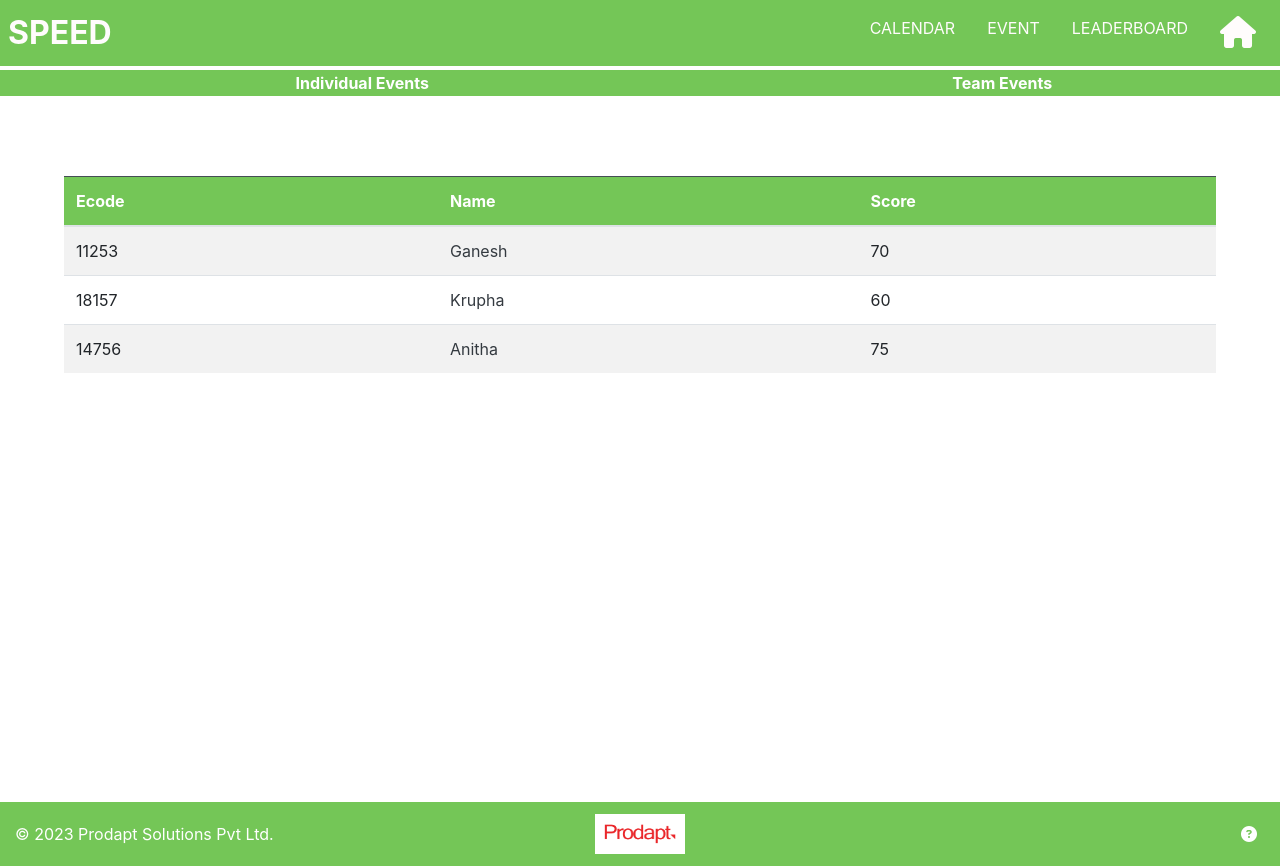
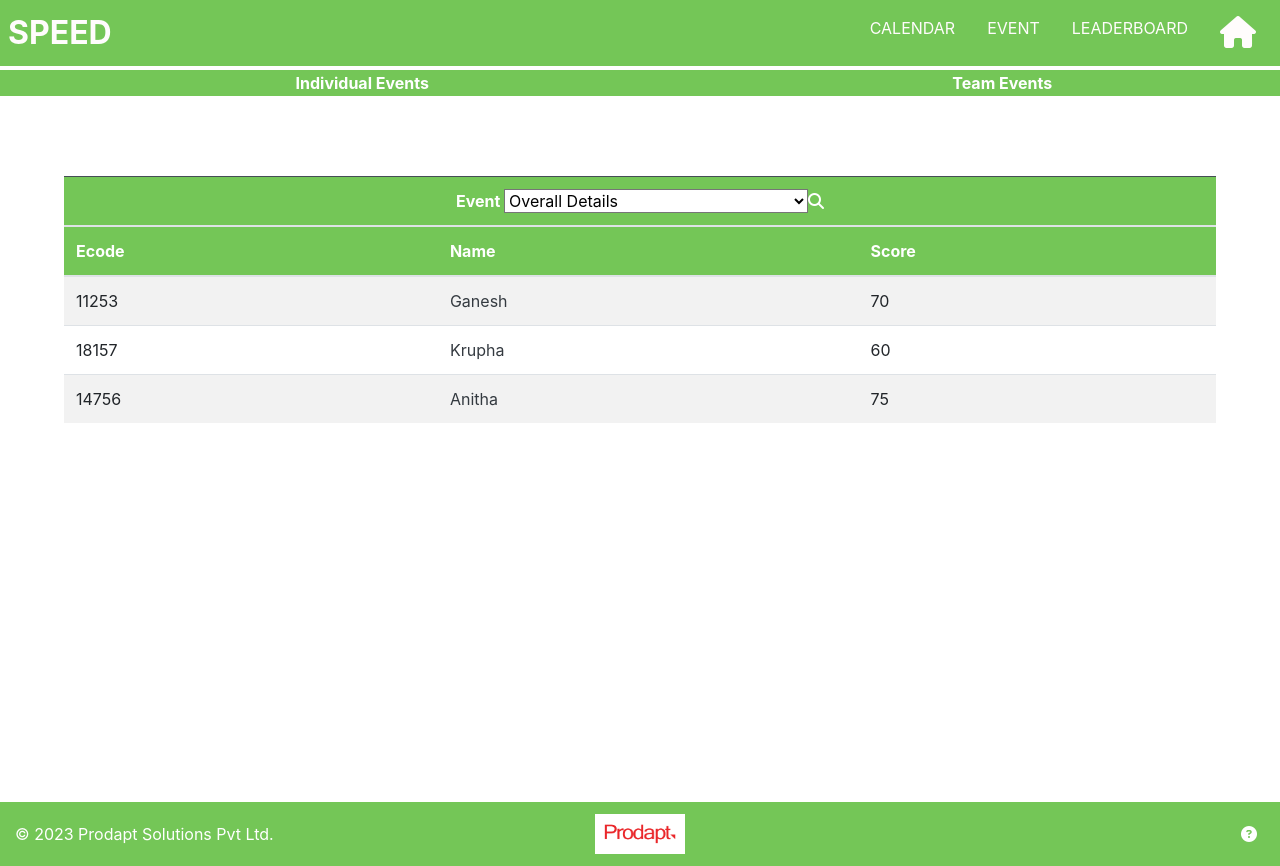
Before and after one commit to Ganesh06031998/Speed, an Angular app: page /leaderboard/individual in a window 1280 px wide. Built offline with nearby package versions, Linux system fonts and the light colour scheme.

Commit message:
Adding options

```diff
--- a/src/app/calendar/calendar.component.ts
+++ b/src/app/calendar/calendar.component.ts
@@ -10,14 +10,23 @@ import { EventModel } from '../shared/events.model';
 })
 export class CalendarComponent implements OnInit {
   eventDetails : EventModel[]=[];
+  private csvEventUrl = '../../assets/EventCalender.csv';
 
   constructor(private dataService : DataService, private csvFileService : CsvFileService) { }
 
   ngOnInit(): void {
     this.dataService.changeMessage('CalendarComponent');
-    this.getEvents();
+    this.fetchCSVData();
   }
-  getEvents(){
-    this.eventDetails = this.csvFileService.getArrayOfEvents();
+
+  fetchCSVData(){
+    this.csvFileService.getCSVData(this.csvEventUrl).subscribe(
+      (data: string) => {
+        this.eventDetails = this.csvFileService.parseEventsCSVData(data);
+      },
+      (error) => {
+        console.error('Error fetching CSV data:', error);
+      }
+    )
   }
 }
--- a/src/app/event/event.component.ts
+++ b/src/app/event/event.component.ts
@@ -10,15 +10,23 @@ import { CsvFileService } from '../csvFile.service';
 })
 export class EventComponent implements OnInit {
   eventDetails : EventDetailsModel[]=[];
+  private csvEventDetailsUrl = '../assets/Events.csv';
 
   constructor(private dataService : DataService, private csvFileService : CsvFileService) { }
 
   ngOnInit(): void {
     this.dataService.changeMessage('EventComponent');
-    this.getEventDetails();
+    this.fetchCSVData();
   }
 
-  getEventDetails(){
-    this.eventDetails = this.csvFileService.getArrayOfEventDetails();
+  fetchCSVData(){
+    this.csvFileService.getCSVData(this.csvEventDetailsUrl).subscribe(
+      (data : string) => {
+        this.eventDetails = this.csvFileService.parseEventDetailsCSVData(data);
+      },
+      (error) => {
+        console.error('Error fetching EventDatails CSV data:', error);
+      }
+    )
   }
 }
--- a/src/app/individual-board/individual-board.component.html
+++ b/src/app/individual-board/individual-board.component.html
@@ -2,6 +2,25 @@
     <table class="table  table-hover table-striped" >
 
         <thead class="table-dark" style ="background-color:#74C657;padding: 5%;">
+            <tr>
+              <th style="text-align: center;" colspan="3">
+                Event
+                <select id="categories" style="background: white;">
+                  <option value="" disabled selected>Overall Details</option>
+                  <option>Unscramble</option>
+                  <option>Teasure Hunt</option>
+                  <option>SPEED rapid fire quiz</option>
+                  <option>One minute SPEED story</option>
+                  <option>SPEED networking event</option>
+                  <option>SPEED learning workshop</option>
+                  <option>Learning and devlopment community</option>
+                  <option>Flash decision making challenge</option>
+                  <option>CEO SPEED Q&A</option>
+                </select>
+                <!-- <button type="button" class="btn btn-success" onclick="myfn()">Apply</button> -->
+                <a href="#" style="color:white;text-decoration: none;"><i class="fas fa-search"></i></a>
+              </th>
+            </tr>
             <tr>
                 <th>Ecode</th>
                 <th>Name</th>
```
